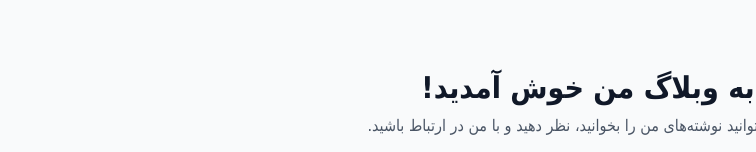
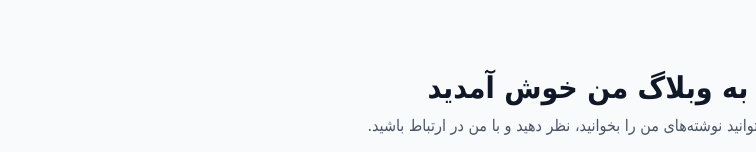
Before and after one commit to seyedahmaddv/blogseyedahmad3, a Next.js app: page / in a window 1280 px wide. Shown: the part 144-296 px from the top of the page, without its empty margins (524-1280 px from the left). Built offline with nearby package versions, Linux system fonts and the light colour scheme; a web font is replaced by a local one.

Commit message:
some changes

```diff
--- a/src/app/page.tsx
+++ b/src/app/page.tsx
@@ -9,7 +9,7 @@ export default function Home() {
       {/* Main Content */}
       <main className="flex-1 flex flex-col items-center justify-center p-8">
         <section className="max-w-2xl w-full text-center mb-8">
-          <h2 className="text-3xl font-bold mb-2">به وبلاگ من خوش آمدید!</h2>
+          <h2 className="text-3xl font-bold mb-2">به وبلاگ من خوش آمدید</h2>
           <p className="text-gray-600 mb-4">اینجا می‌توانید نوشته‌های من را بخوانید، نظر دهید و با من در ارتباط باشید.</p>
           <div className="flex justify-center gap-4 mt-4">
             <Link href="/about" className="bg-blue-600 text-white px-4 py-2 rounded hover:bg-blue-700">درباره ما</Link>
```
